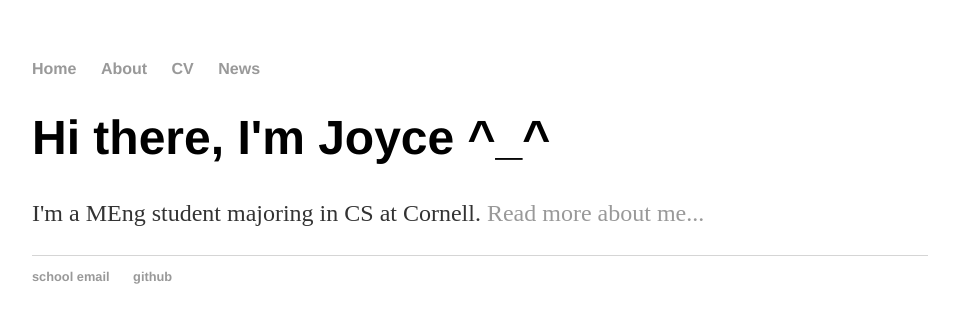
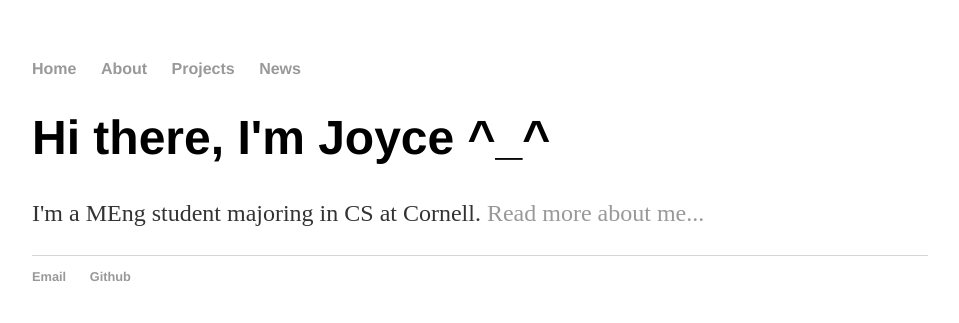
Before and after one commit to JoyceHuangEC/JoyceHuangEC.github.io, a Jekyll site: the page built from index.html, in a window 1280 px wide. Shown: the top 323 px of the page, without its empty margins (160-1119 px from the left). Built offline with Jekyll 4.4.1, drawn with Linux system fonts in a browser that asks for light colours.

Commit message:
Update default.html

```diff
--- a/_layouts/default.html
+++ b/_layouts/default.html
@@ -10,7 +10,7 @@
 	    		<ul>
 	        		<li><a href="/">Home</a></li>
 		        	<li><a href="/about">About</a></li>
-	        		<li><a href="/cv">CV</a></li>
+	        		<li><a href="/projects">Projects</a></li>
 	        		<li><a href="/news">News</a></li>
 	    		</ul>
 			</nav>
@@ -21,8 +21,8 @@
 			</div><!-- /.container -->
 			<footer>
 	    		<ul>
-	        		<li><a href="sh2429@cornell.com">school email</a></li>
-	        		<li><a href="https://github.com/JoyceHuangEC">github</a></li>
+	        		<li><a href="sh2429@cornell.com">Email</a></li>
+	        		<li><a href="https://github.com/JoyceHuangEC">Github</a></li>
 				</ul>
 			</footer>
 		</body>
```
